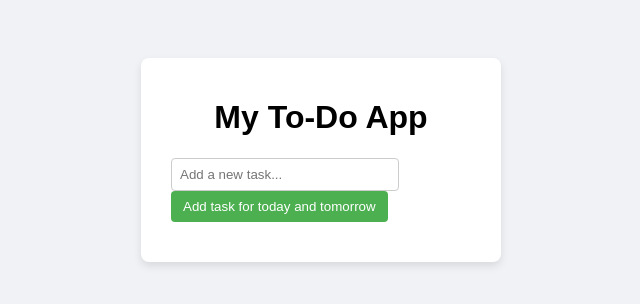
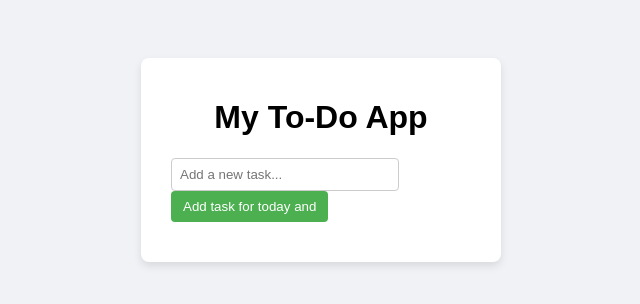
Before and after one commit to mandlapoojitha/jenkins-todo-project, a plain HTML site: page index.html in a window 1280 px wide. Shown: the whole page, without its empty margins (319-959 px from the left). Drawn offline with Linux system fonts and the light colour scheme.

Commit message:
Updating index.html

```diff
--- a/index.html
+++ b/index.html
@@ -10,7 +10,7 @@
   <div class="todo-container">
     <h1>My To-Do App</h1>
     <input type="text" id="taskInput" placeholder="Add a new task..." />
-    <button onclick="addTask()">Add task for today and tomorrow</button>
+    <button onclick="addTask()">Add task for today and</button>
     <ul id="taskList"></ul>
   </div>
   <script src="script.js"></script>
```
